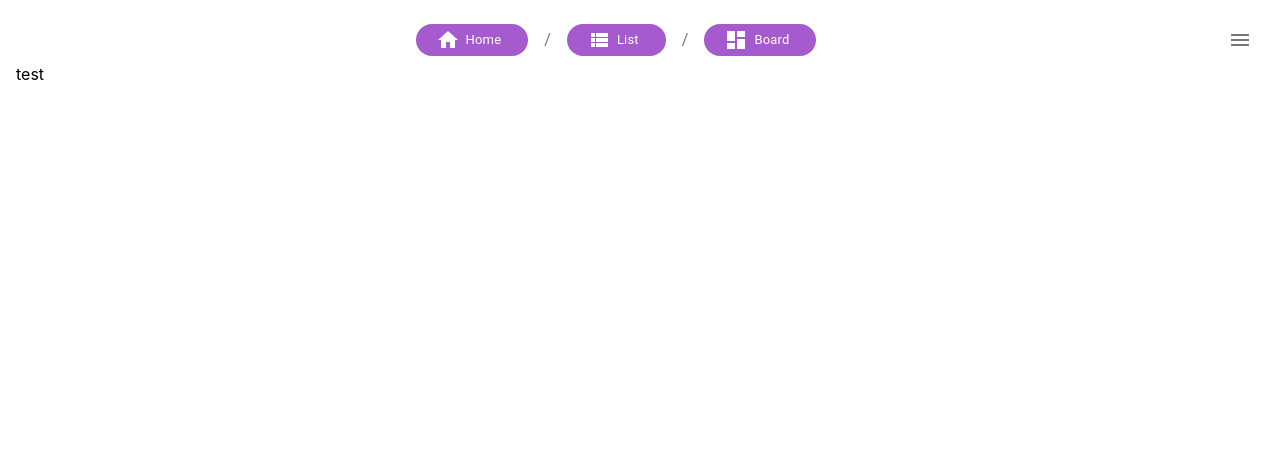
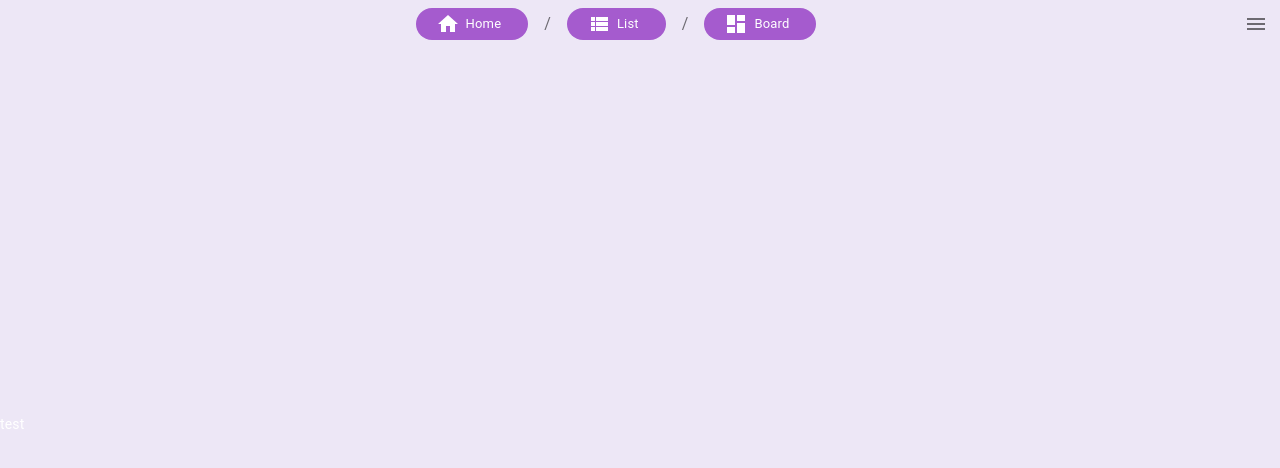
Before and after one commit to Rise-of-React/RiseMemo, a React (Create React App) app: page /list in a window 1280 px wide. Shown: the top 468 px of the page. Built offline with nearby package versions, Linux system fonts and the light colour scheme.

Commit message:
Apply Background Palette

```diff
--- a/src/App.tsx
+++ b/src/App.tsx
@@ -1,24 +1,22 @@
-import { Grid, makeStyles, ThemeProvider } from '@material-ui/core';
+import { CssBaseline, Grid, makeStyles, MuiThemeProvider } from '@material-ui/core';
 import React from 'react';
 import { DroppableBoard } from './components/DroppableBoard';
-import { theme } from './types/theme';
+import { defaultTheme } from './types/theme';
 import { tempData } from './types/board/board';
 import { BrowserRouter, Route, Switch } from 'react-router-dom';
 import { DroppableList } from './components/DroppableList';
-import { Header } from './components/Organisms/Header';
 import { Template } from './components/template/template';
 
 const useStyles = makeStyles((theme) => ({
   root: {
     flexGrow: 1,
-    padding: theme.spacing(2),
+    backgroundColor: theme.palette.background.default,
   },
 }));
 
 export default function App() {
   const classes = useStyles();
   return (
-    <ThemeProvider theme={theme}>
     <Grid container className={classes.root}>
       <BrowserRouter>
         <Switch>
@@ -40,6 +38,5 @@ export default function App() {
         </Switch>
       </BrowserRouter>
     </Grid>
-    </ThemeProvider>
   );
 }
--- /dev/null
+++ b/src/components/Atoms/DrawerMenu.tsx
@@ -0,0 +1,15 @@
+import React from 'react';
+import { IconButton } from '@material-ui/core';
+import MenuIcon from '@material-ui/icons/Menu';
+
+export interface DrawerMenuProps {
+  onClick: () => void;
+}
+
+export const DrawerMenu = ({ onClick }: DrawerMenuProps) => {
+  return (
+    <IconButton onClick={onClick} size="medium">
+      <MenuIcon />
+    </IconButton>
+  );
+};
--- a/src/components/CustomDrawer.tsx
+++ b/src/components/CustomDrawer.tsx
@@ -6,12 +6,7 @@ import {
   Drawer,
   Grid,
   IconButton,
-  List,
-  ListItem,
-  ListItemIcon,
-  ListItemText,
   makeStyles,
-  Paper,
   Typography,
 } from '@material-ui/core';
 import React from 'react';
@@ -46,7 +41,7 @@ export const CustomDrawer = (props: CustomDrawerProps) => {
 
   React.useEffect(() => {
     setUserState(user ?? {});
-  }, []);
+  }, [user]);
 
   return (
     <Drawer anchor={'right'} open={isOpen}>
--- a/src/components/Molecules/Menu.tsx
+++ b/src/components/Molecules/Menu.tsx
@@ -1,19 +1,12 @@
-import { Grid, IconButton, makeStyles } from '@material-ui/core';
-import React from 'react';
-import MenuIcon from '@material-ui/icons/Menu';
+import { makeStyles } from '@material-ui/core';
 import HomeIcon from '@material-ui/icons/Home';
 import ViewListIcon from '@material-ui/icons/ViewList';
 import DashboardIcon from '@material-ui/icons/Dashboard';
-import { CustomDrawer } from '../CustomDrawer';
 import { CustomBreadcrumbs } from '../Atoms/CustomBreadcrumbs';
 import { CustomChip } from '../Atoms/CustomChip';
 import { Link } from 'react-router-dom';
 
 const useStyle = makeStyles((theme) => ({
-  root: {
-    display: 'flex',
-    direction: 'ltr',
-  },
   icon: {
     color: theme.palette.text.primary,
   },
--- a/src/components/Organisms/Header.tsx
+++ b/src/components/Organisms/Header.tsx
@@ -1,6 +1,6 @@
-import { Grid, IconButton } from '@material-ui/core';
+import { Grid } from '@material-ui/core';
 import React from 'react';
-import MenuIcon from '@material-ui/icons/Menu';
+import { DrawerMenu } from '../Atoms/DrawerMenu';
 import { CustomDrawer } from '../CustomDrawer';
 import { Menu } from '../Molecules/Menu';
 
@@ -21,9 +21,7 @@ export const Header = () => {
           <Menu />
         </Grid>
         <Grid item>
-          <IconButton onClick={() => setOpen(true)} size="medium">
-            <MenuIcon />
-          </IconButton>
+          <DrawerMenu onClick={() => setOpen(true)} />
         </Grid>
       </Grid>
 
--- a/src/index.css
+++ b/src/index.css
@@ -1,12 +1,13 @@
 body {
   margin: 0;
   padding: 0;
+  height: 100%;
   font-family: -apple-system, BlinkMacSystemFont, 'Segoe UI', 'Roboto', 'Oxygen', 'Ubuntu', 'Cantarell', 'Fira Sans',
     'Droid Sans', 'Helvetica Neue', sans-serif;
   -webkit-font-smoothing: antialiased;
   -moz-osx-font-smoothing: grayscale;
 }
 
-code {
-  font-family: source-code-pro, Menlo, Monaco, Consolas, 'Courier New', monospace;
+body > #root > div {
+  height: 100vh;
 }
--- a/src/index.tsx
+++ b/src/index.tsx
@@ -3,10 +3,15 @@ import ReactDOM from 'react-dom';
 import './index.css';
 import App from './App';
 import reportWebVitals from './reportWebVitals';
+import { CssBaseline, MuiThemeProvider } from '@material-ui/core';
+import { defaultTheme } from './types/theme';
 
 ReactDOM.render(
   <React.StrictMode>
-    <App />
+    <MuiThemeProvider theme={defaultTheme}>
+      <CssBaseline />
+      <App />
+    </MuiThemeProvider>
   </React.StrictMode>,
   document.getElementById('root')
 );
--- a/src/types/theme.ts
+++ b/src/types/theme.ts
@@ -1,11 +1,14 @@
 import { createMuiTheme } from '@material-ui/core/styles';
-export const theme = createMuiTheme({
+export const defaultTheme = createMuiTheme({
   palette: {
+    background: {
+      default: '#ede7f6',
+    },
     primary: {
       main: '#A55BCE',
     },
     text: {
-      primary: '#fff',
+      primary: '#ffffff',
     },
   },
 });
```
Also changed, not shown: 1 other file (tests, documents, lock files or other folders). Lines whose indentation alone changed are shown as unchanged.
